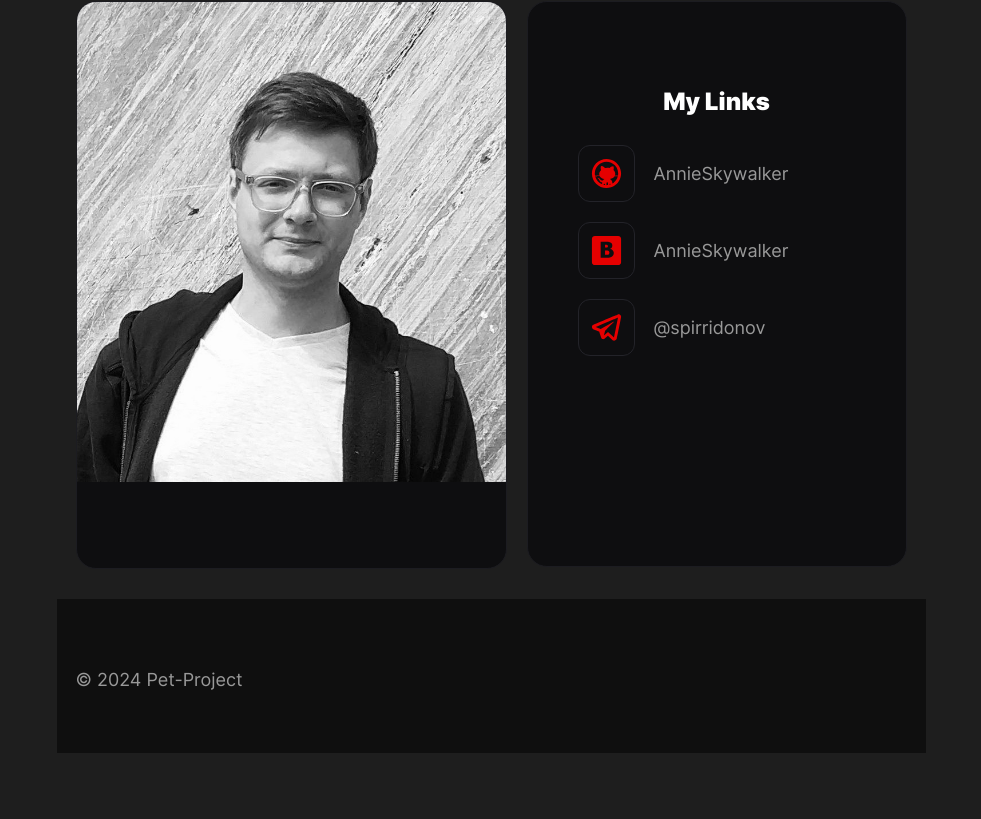
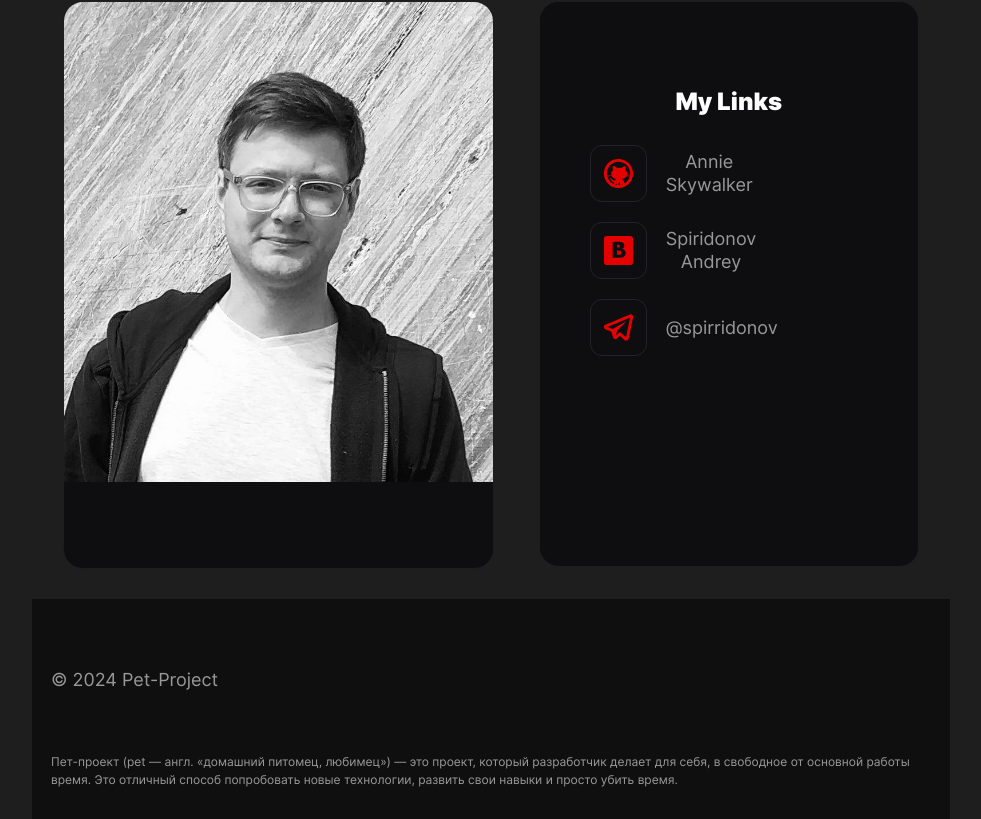
Before and after one commit to AnnieSkywalker/react-start, a React (Create React App) app: page /about in a window 1280 px wide. Shown: the part 422-1241 px from the top of the page, without its empty margins (149-1130 px from the left). Before the commit the page ends 1175 px from the top, so only its background shows below. Built offline with nearby package versions, Linux system fonts and the light colour scheme.

Commit message:
discription for footer

```diff
--- a/src/App.js
+++ b/src/App.js
@@ -15,7 +15,6 @@ function App() {
                     <img className ="header__image" src={Logo} alt="Логотип" />
                     <Navbar />
                 </div>
-
             </header>
             <main className='content'>
                 <AppRouter />
--- a/src/Pages/About.jsx
+++ b/src/Pages/About.jsx
@@ -18,13 +18,13 @@ function About() {
                     <div className="cards__wrapper">
                         <a href="https://github.com/AnnieSkywalker/" className="cards__link" target="_blank" rel="noopener noreferrer">
                             <img className="cards__image" src={github} alt="Иконка github" />
-                            <p className="cards__description">AnnieSkywalker</p>
+                            <p className="cards__description">Annie Skywalker</p>
                         </a>
                     </div>
                     <div className="cards__wrapper">
                         <a href="https://vk.com/spirridonov" className="cards__link" target="_blank" rel="noopener noreferrer">
                             <img className="cards__image" src={vk} alt="Иконка github" />
-                            <p className="cards__description">AnnieSkywalker</p>
+                            <p className="cards__description">Spiridonov Andrey</p>
                         </a>
                     </div>
                     <div className="cards__wrapper">
--- a/src/components/PostList.jsx
+++ b/src/components/PostList.jsx
@@ -15,7 +15,6 @@ const PostList = function ({posts, title, remove}) {
   return(
     <div>
       <h1 style={{textAlign: 'center'}}>{title}</h1>
-
       <TransitionGroup>
         {posts.map((post, index) =>
         <CSSTransition
--- a/src/components/UI/footer/Footer.jsx
+++ b/src/components/UI/footer/Footer.jsx
@@ -7,6 +7,7 @@ const Footer = function () {
 		<footer className={classes.footer}>
 			<div className="footer__container">
         		<p className="footer__copyright">© 2024 Pet-Project</p>
+				<p className="footer__discription">Пет-проект (pet — англ. «домашний питомец, любимец») — это проект, который разработчик делает для себя, в свободное от основной работы время. Это отличный способ попробовать новые технологии, развить свои навыки и просто убить время.</p>
       		</div>
 		</footer>
 	)
--- a/src/styles/App.css
+++ b/src/styles/App.css
@@ -46,3 +46,4 @@
 
 @import url(./blocks/footer/__copyright/footer__copyright.css);
 @import url(./blocks/footer/__container/footer__container.css);
+@import url(./blocks/footer/__discription/footer__discription.css);
--- /dev/null
+++ b/src/styles/blocks/footer/__discription/footer__discription.css
@@ -0,0 +1,8 @@
+.footer__discription {
+	margin: 0;
+	padding-bottom: 30px;
+	font-size: 12px;
+	font-weight: 400;
+    line-height: 150%;
+    color: #999;
+}
```
